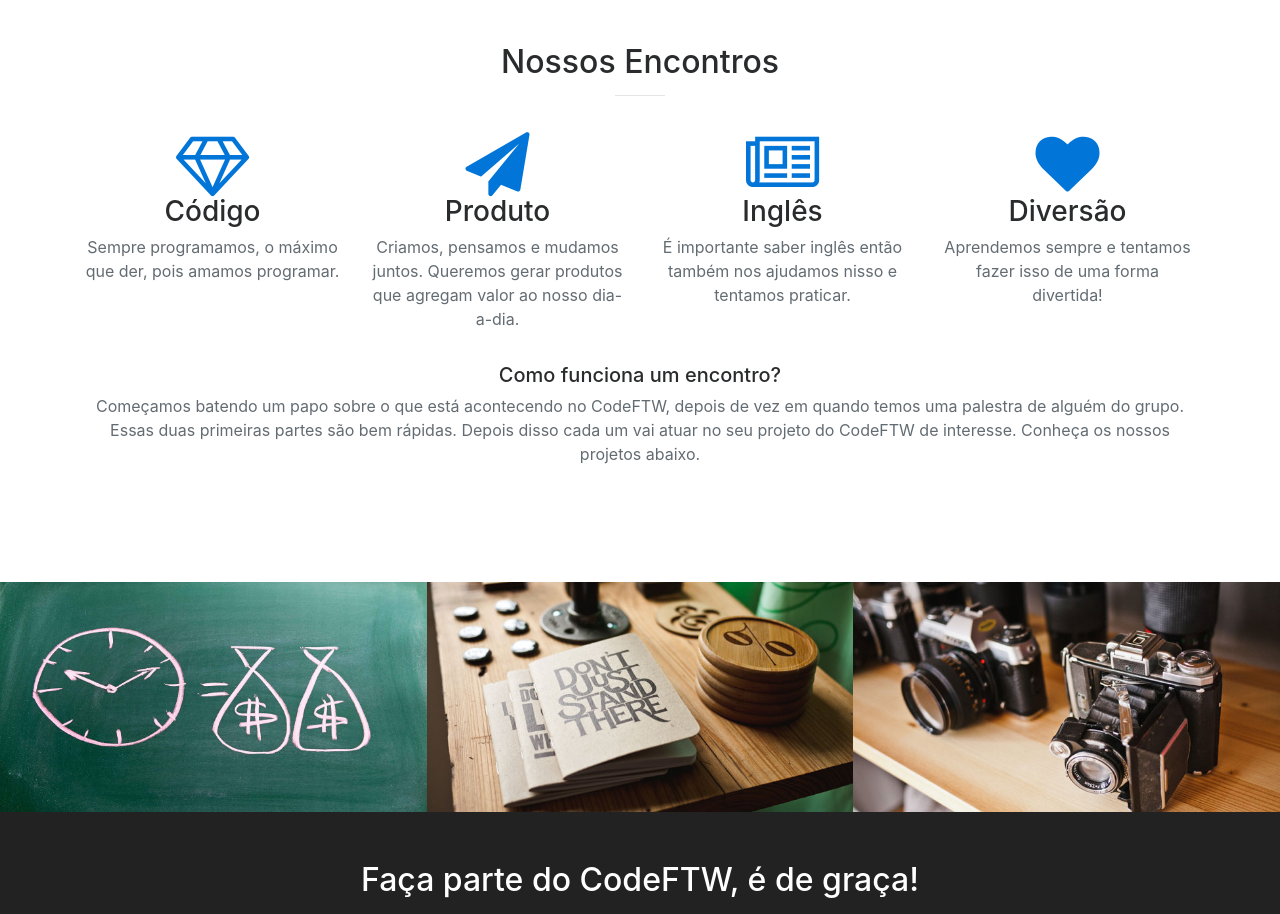
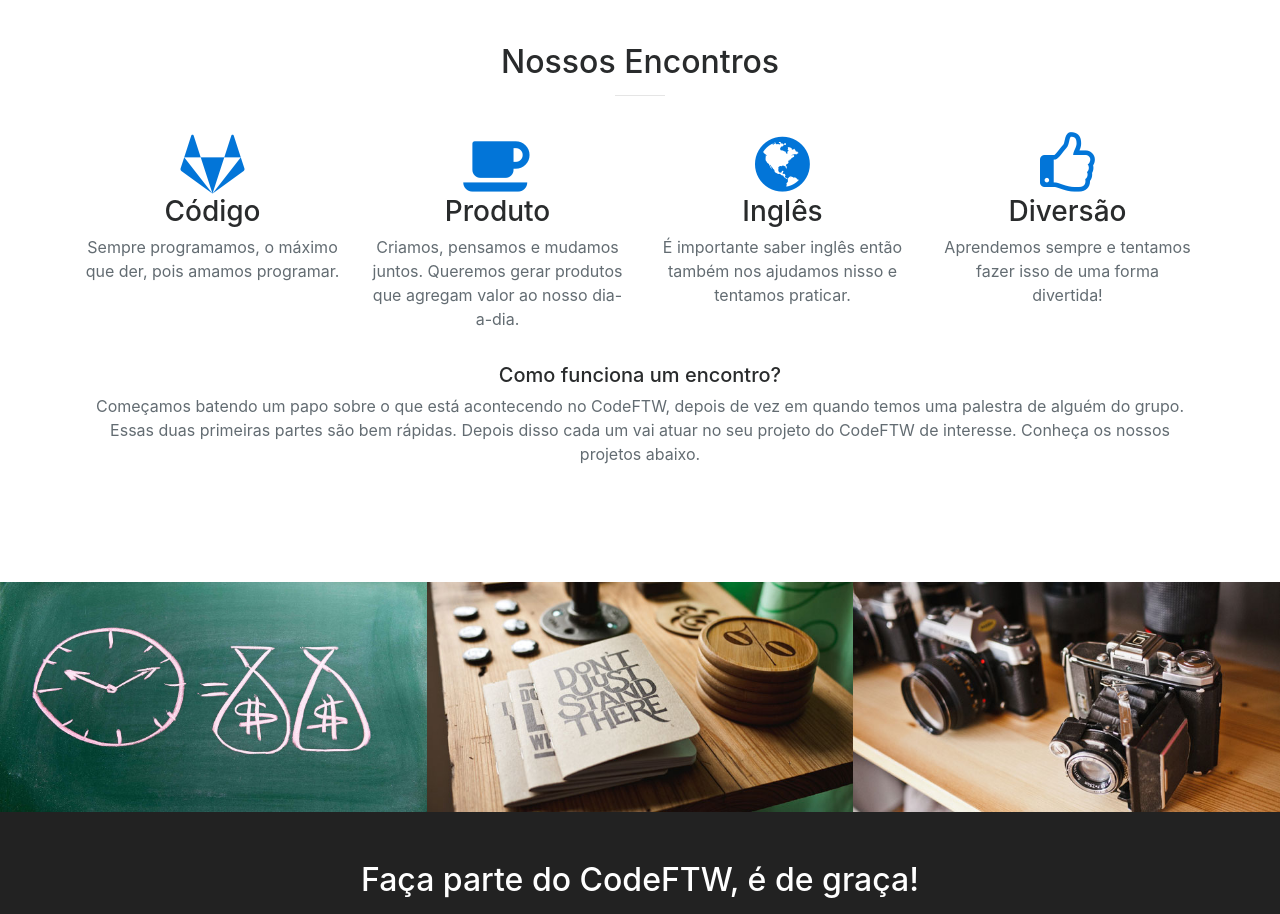
Before and after one commit to CodeFTW/website, a website with bundled scripts: page index.html in a window 1280 px wide. Shown: the part 1700-2614 px from the top of the page. Built offline with nearby package versions, Linux system fonts and the light colour scheme.

Commit message:
changing for icons more semantic in: Ours Meetings

```diff
--- a/index.html
+++ b/index.html
@@ -134,14 +134,14 @@
     <div class="row">
       <div class="col-lg-3 col-md-6 text-center">
         <div class="service-box">
-          <i class="fa fa-4x fa-diamond text-primary sr-icons"></i>
+          <i class="fa fa-4x fa-gitlab text-primary sr-icons"></i>
           <h3>Código</h3>
           <p class="text-muted">Sempre programamos, o máximo que der, pois amamos programar.</p>
         </div>
       </div>
       <div class="col-lg-3 col-md-6 text-center">
         <div class="service-box">
-          <i class="fa fa-4x fa-paper-plane text-primary sr-icons"></i>
+          <i class="fa fa-4x fa-coffee text-primary sr-icons"></i>
           <h3>Produto</h3>
           <p class="text-muted">Criamos, pensamos e mudamos juntos. Queremos gerar produtos que agregam valor ao nosso
             dia-a-dia.</p>
@@ -149,14 +149,14 @@
       </div>
       <div class="col-lg-3 col-md-6 text-center">
         <div class="service-box">
-          <i class="fa fa-4x fa-newspaper-o text-primary sr-icons"></i>
+          <i class="fa fa-4x fa-globe text-primary sr-icons"></i>
           <h3>Inglês</h3>
           <p class="text-muted">É importante saber inglês então também nos ajudamos nisso e tentamos praticar.</p>
         </div>
       </div>
       <div class="col-lg-3 col-md-6 text-center">
         <div class="service-box">
-          <i class="fa fa-4x fa-heart text-primary sr-icons"></i>
+          <i class="fa fa-4x fa-thumbs-o-up text-primary sr-icons"></i>
           <h3>Diversão</h3>
           <p class="text-muted">Aprendemos sempre e tentamos fazer isso de uma forma divertida!</p>
         </div>
```
